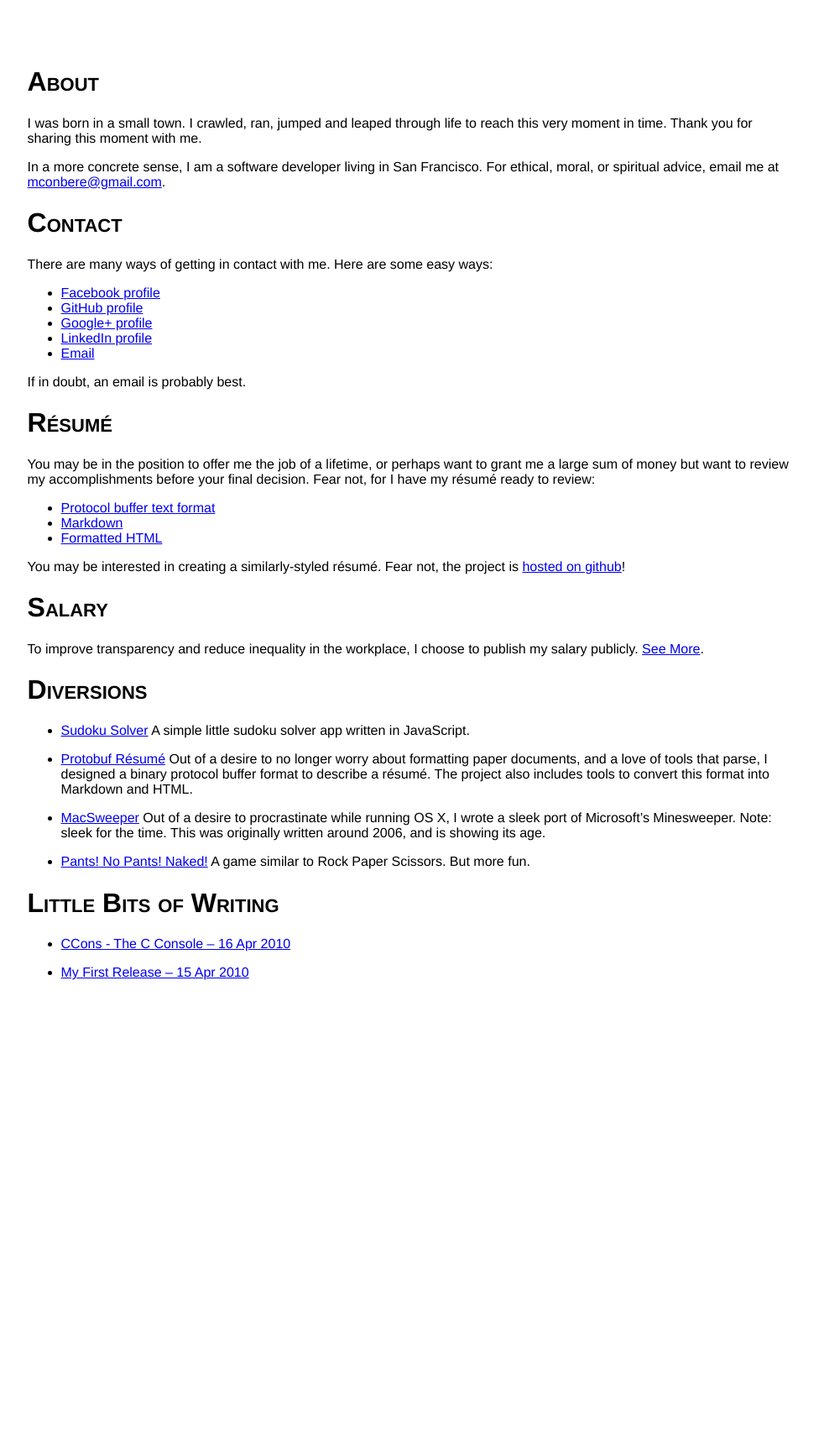
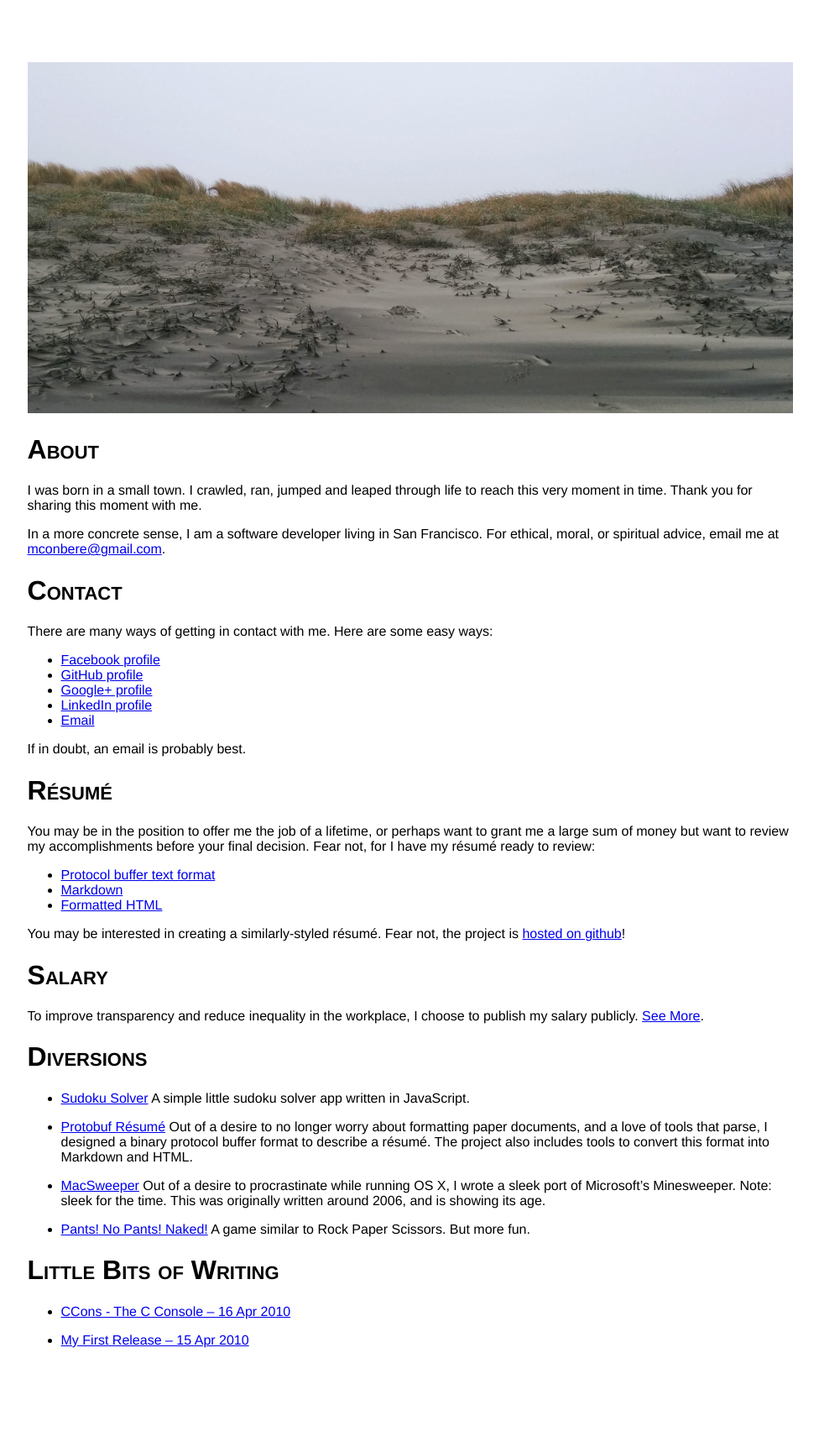
Before and after one commit to mconbere/mconbere.github.com, a Jekyll site: the page built from index.markdown, in a window 1280 px wide. Shown: the whole page at 84% size, without its empty margins (151-1127 px from the left). Built offline with Jekyll 4.4.1, drawn with Linux system fonts in a browser that asks for light colours; before the commit the page ends 1279 px from its top, so only the background shows below that.

Commit message:
add header image maybe

```diff
--- a/index.markdown
+++ b/index.markdown
@@ -2,6 +2,8 @@
 layout: default
 title: Morgan Conbere
 ---
+
+<img class="header" src="img/header.jpg" width="100%">
 
 About
 =====
```
Also changed, not shown: img/header.jpg (added).
